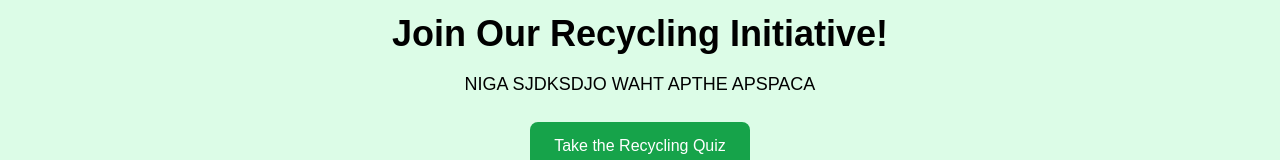
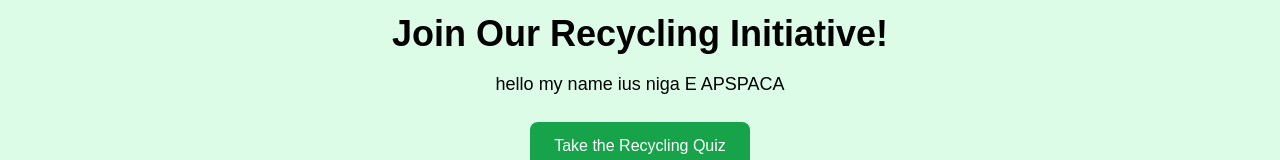
Before and after one commit to aluthehippo/Website, a plain HTML site: page index.html in a window 1280 px wide. Shown: the part 130-290 px from the top of the page. Drawn offline with nearby package versions, Linux system fonts and the light colour scheme.

Commit message:
anu 22 afk

```diff
--- a/index.html
+++ b/index.html
@@ -34,7 +34,7 @@
     <section id="home" class="bg-green-100 py-20 text-center">
         <div class="container mx-auto">
             <h2 class="text-4xl font-bold mb-4">Join Our Recycling Initiative!</h2>
-            <p class="text-lg mb-6">NIGA SJDKSDJO WAHT APTHE APSPACA</p>
+            <p class="text-lg mb-6">hello my name ius niga E APSPACA</p>
             <button onclick="startQuiz()" class="bg-green-600 text-white px-6 py-3 rounded-lg hover:bg-green-700">Take the Recycling Quiz</button>
         </div>
     </section>
```
